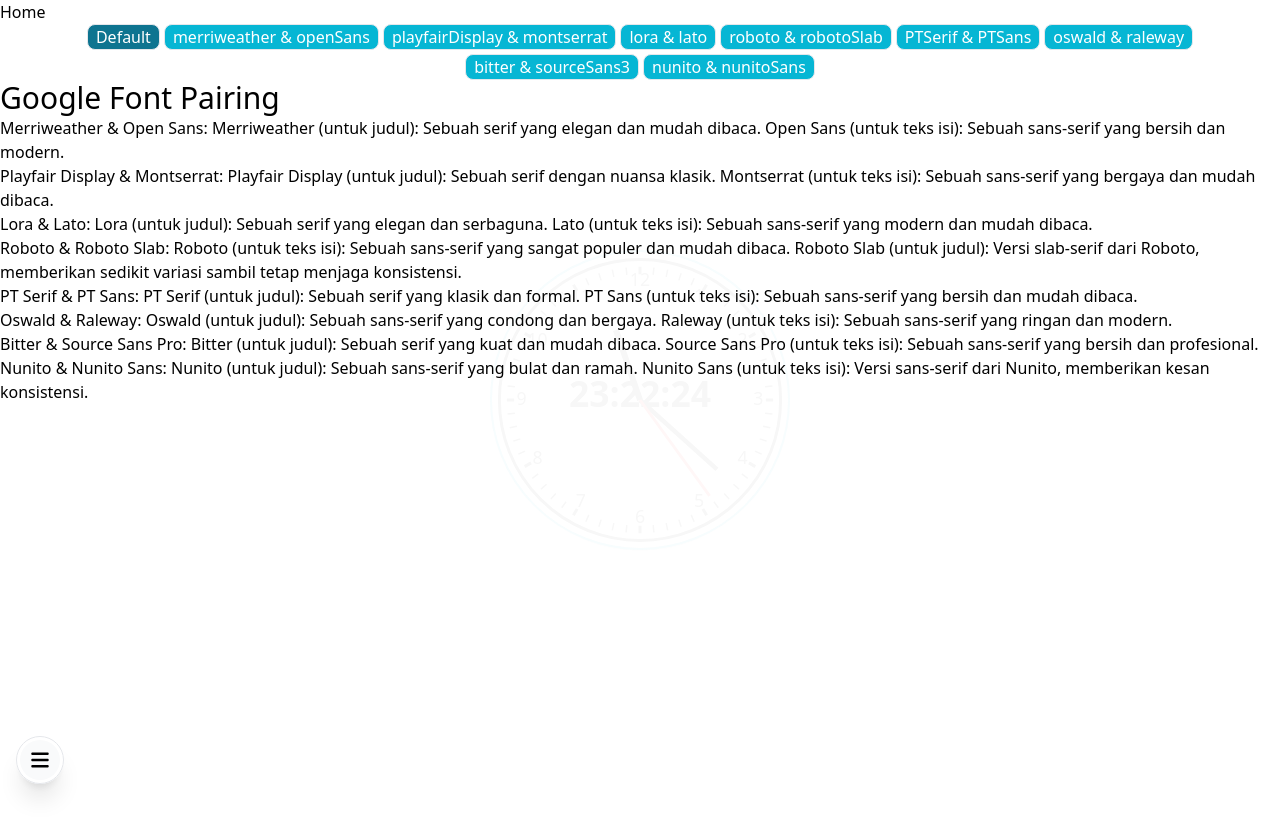
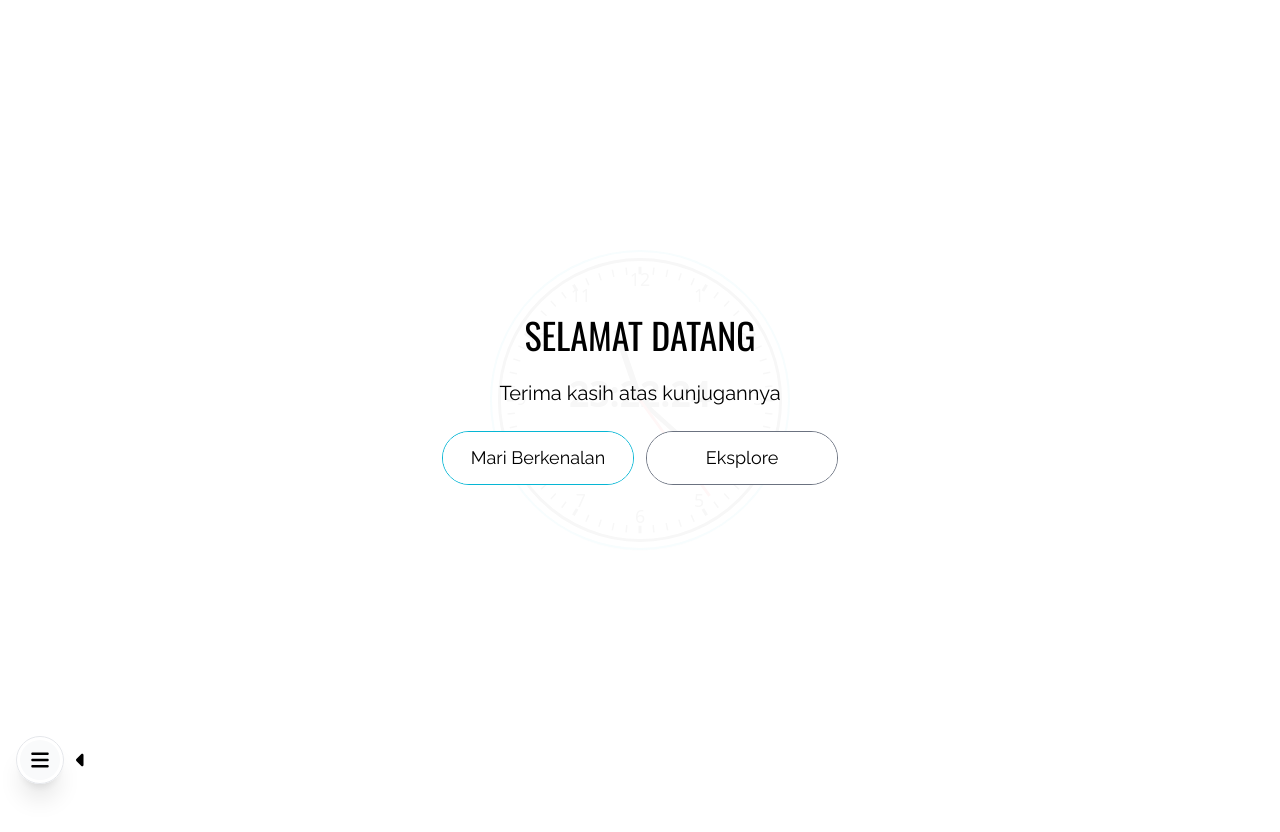
Before and after one commit to mkhotamirais/landing-khotami, a React (Vite) app: page / in a window 1280 px wide. Shown: the top 832 px of the page. After the commit the page ends 800 px from the top, so only its background shows below. Built offline with nearby package versions, Linux system fonts and the light colour scheme; a web font is replaced by a local one.

Commit message:
homepage

```diff
--- a/src/App.jsx
+++ b/src/App.jsx
@@ -1,5 +1,5 @@
 import { Outlet, ScrollRestoration } from "react-router-dom";
-import { BtnMenu, BtnMm } from "./pages/MainMenu";
+import { BtnMm } from "./pages/MainMenu";
 import { useMm } from "./store/useMm";
 import Clock from "./pages/tools/Clock";
 
@@ -9,10 +9,9 @@
     removeOpenMm();
   };
   return (
-    <main className="min-h-[150vh] flex flex-col" onClick={handleMain}>
+    <main className="flex flex-col" onClick={handleMain}>
       <Outlet />
       <BtnMm />
-      <BtnMenu />
       <Clock className={"-z-50 opacity-[0.03]"} />
       <ScrollRestoration />
     </main>
--- a/src/components/Buttons.jsx
+++ b/src/components/Buttons.jsx
@@ -18,10 +18,10 @@
     <button
       disabled={disabled}
       onClick={onClick}
-      className={`${className} disabled:opacity-50 flex w-fit items-center justify-center`}
+      className={`${className} relative disabled:opacity-50 flex items-center justify-center`}
     >
       <motion.div
-        className="rounded-full p-3 relative"
+        className="rounded-full p-3 w-full"
         whileHover={{ backgroundColor: "#efefef" }}
         animate={{ backgroundColor: "#ffffff" }}
         transition={{ type: "tween", duration: 0.2 }}
--- a/src/main.jsx
+++ b/src/main.jsx
@@ -22,11 +22,13 @@
 import Bulb2 from "./pages/library/Bulb2.jsx";
 import Clock from "./pages/tools/Clock.jsx";
 import Stopwatch from "./pages/tools/Stopwatch.jsx";
+import Portfolio from "./pages/portfolio/Portfolio.jsx";
 
 const router = createBrowserRouter(
   createRoutesFromElements(
     <Route path="/" element={<App />} errorElement={<ErrorBoundary />}>
       <Route index element={<Home />} />
+      <Route path="portofolio-saya" element={<Portfolio />} />
       {/* theroy */}
       <Route path="color" element={<ColorTheory />} />
       <Route path="google-font-pairing" element={<GoogleFontPairingTheory />} />
--- a/src/pages/Home.jsx
+++ b/src/pages/Home.jsx
@@ -1,10 +1,26 @@
-import GoogleFontPairingTheory from "./theory/GoogleFontPairingTheory";
+import { Button } from "../components/Buttons";
+import { useMm } from "../store/useMm";
+import { Link } from "react-router-dom";
 
 export default function Home() {
+  const { toggleOpenMm } = useMm();
+
+  const handleClick = (e) => {
+    e.stopPropagation();
+    toggleOpenMm();
+  };
   return (
-    <div>
-      Home
-      <GoogleFontPairingTheory />
-    </div>
+    <section className="font-raleway text-xl w-full h-screen text-center flex flex-col gap-6 items-center justify-center">
+      <h1 className="uppercase text-4xl font-oswald">selamat datang</h1>
+      <p>Terima kasih atas kunjugannya</p>
+      <div className="flex flex-col sm:flex-row gap-3">
+        <Link to="portofolio-saya">
+          <Button className={"border w-48 border-cyan-500 text-lg rounded-full capitalize"}>mari berkenalan</Button>
+        </Link>
+        <Button onClick={handleClick} className={"w-48 border border-gray-500 text-lg rounded-full capitalize"}>
+          eksplore
+        </Button>
+      </div>
+    </section>
   );
 }
--- a/src/pages/MainMenu.jsx
+++ b/src/pages/MainMenu.jsx
@@ -1,4 +1,4 @@
-import { FaBars, FaHouse, FaXmark } from "react-icons/fa6";
+import { FaBars, FaCaretLeft, FaHouse, FaUser, FaXmark } from "react-icons/fa6";
 import { AnimatePresence, motion } from "framer-motion";
 import { useMm } from "../store/useMm";
 import { useState } from "react";
@@ -7,17 +7,18 @@
 
 export function BtnMm() {
   const { openMm, toggleOpenMm } = useMm();
+  const [hideBtn, setHideBtn] = useState(false);
   const handleClick = (e) => {
     e.stopPropagation();
     toggleOpenMm();
   };
   return (
-    <motion.button
-      onClick={handleClick}
-      className="z-50 fixed bottom-4 left-4 border rounded-full w-12 text-xl h-12 flex items-center justify-center shadow-xl"
-      whileHover={{ scale: 1.2 }}
-      whileTap={{ scale: 0.9 }}
+    <motion.div
+      className={`z-50 fixed bottom-4 border rounded-full w-12 text-xl h-12 flex items-center justify-center shadow-xl`}
+      animate={{ left: hideBtn ? "-3rem" : "1rem" }}
+      transition={{ duration: 0.2, type: "spring", stiffness: 200, damping: 20 }}
     >
+      <motion.button onClick={handleClick} whileHover={{ scale: 1.2 }} whileTap={{ scale: 0.9 }}>
         <motion.div
           initial={false}
           animate={{ rotate: openMm ? 180 : 0 }}
@@ -27,6 +28,14 @@
           {openMm ? <FaXmark className="text-xl" /> : <FaBars className="text-xl" />}
         </motion.div>{" "}
       </motion.button>
+      <button
+        onClick={() => setHideBtn((prev) => !prev)}
+        className={`${hideBtn ? "rotate-180" : ""} absolute left-full translate-x-2`}
+      >
+        <FaCaretLeft />
+      </button>
+      <BtnMenu />
+    </motion.div>
   );
 }
 
@@ -88,6 +97,14 @@
               </motion.button>
             </div>
           ))}
+          <Link to="/portofolio-saya">
+            <motion.button
+              className="bg-gray-50 z-40 relative rounded-full w-10 h-10 flex items-center justify-center"
+              whileHover={{ scale: 1.1 }}
+            >
+              <FaUser />
+            </motion.button>
+          </Link>
           <Link to="/">
             <motion.button
               className="bg-gray-50 z-40 relative rounded-full w-10 h-10 flex items-center justify-center"
--- /dev/null
+++ b/src/pages/portfolio/Portfolio.jsx
@@ -0,0 +1,5 @@
+import Processing from "../../components/Processing";
+
+export default function Portfolio() {
+  return <Processing />;
+}
```
Lines whose indentation alone changed are shown as unchanged.
